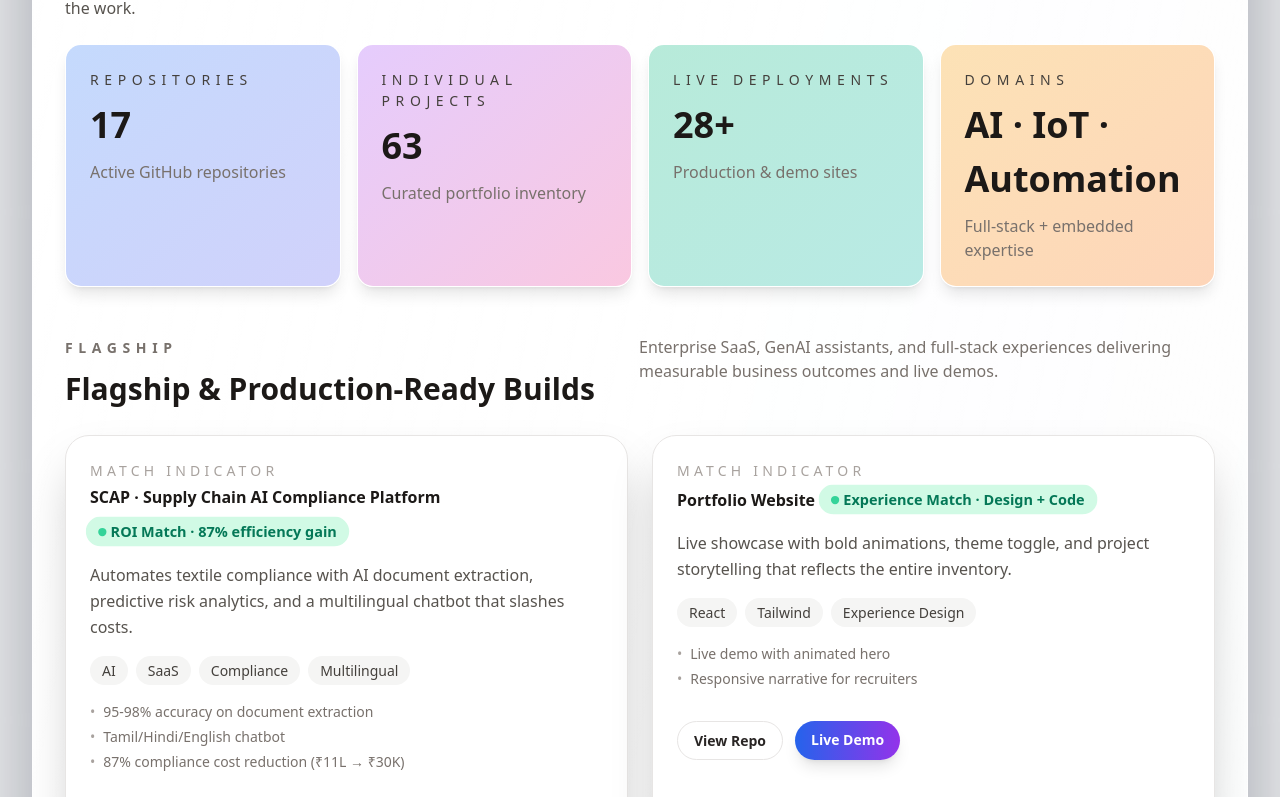
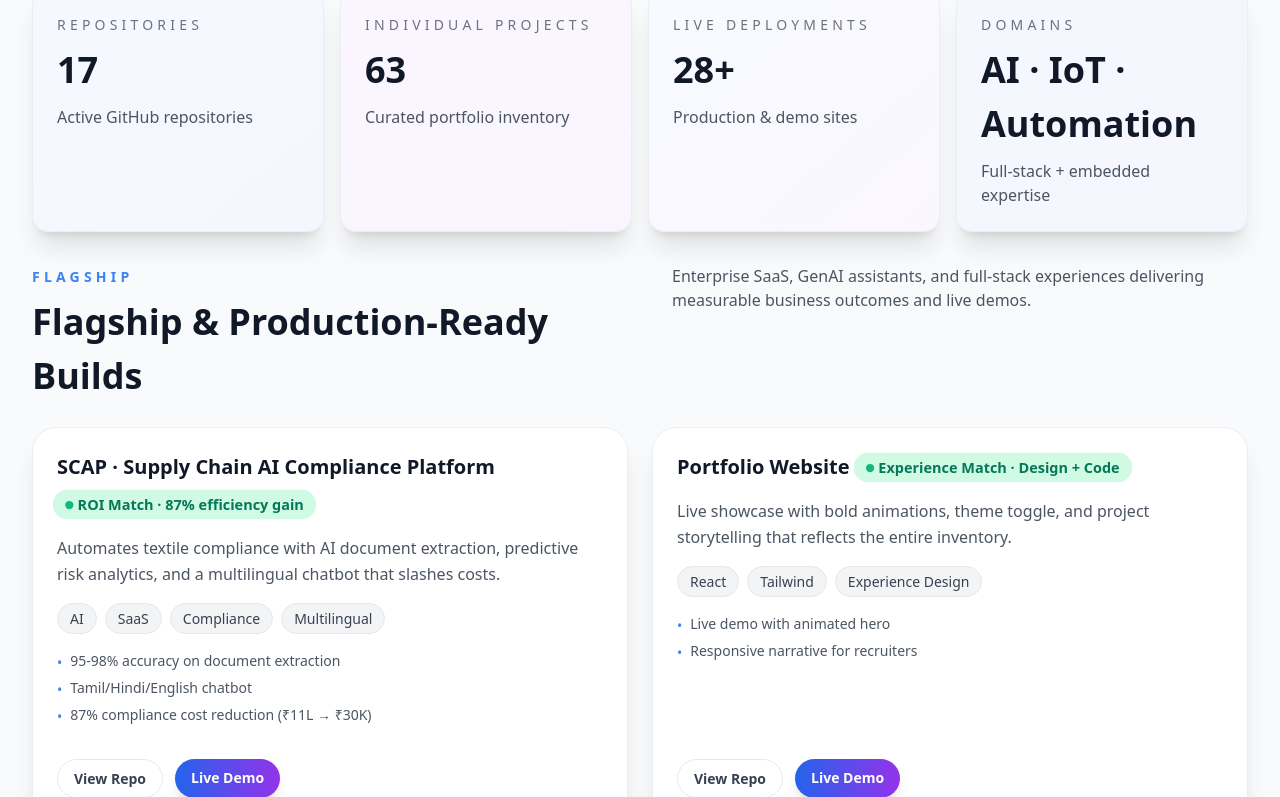
Before and after one commit to haransundar/Portfolio, a React (Vite) app in the folder portfolio/: page / in a window 1280 px wide. Shown: the part 2203-3000 px from the top of the page. Built offline with nearby package versions, Linux system fonts and the light colour scheme.

Commit message:
Redesign Projects section with consistent blue/purple theme and improved dark mode support

```diff
--- a/portfolio/src/components/Projects.jsx
+++ b/portfolio/src/components/Projects.jsx
@@ -3,10 +3,10 @@ import { motion, useInView } from 'framer-motion';
 import { cn } from '../utils/design-system';
 
 const highlightStats = [
-  { label: 'Repositories', value: '17', detail: 'Active GitHub repositories', accent: 'from-blue-500 to-indigo-500' },
-  { label: 'Individual Projects', value: '63', detail: 'Curated portfolio inventory', accent: 'from-purple-500 to-pink-500' },
-  { label: 'Live Deployments', value: '28+', detail: 'Production & demo sites', accent: 'from-emerald-500 to-teal-500' },
-  { label: 'Domains', value: 'AI · IoT · Automation', detail: 'Full-stack + embedded expertise', accent: 'from-amber-500 to-orange-500' },
+  { label: 'Repositories', value: '17', detail: 'Active GitHub repositories', accent: 'from-blue-500 to-blue-600' },
+  { label: 'Individual Projects', value: '63', detail: 'Curated portfolio inventory', accent: 'from-purple-500 to-purple-600' },
+  { label: 'Live Deployments', value: '28+', detail: 'Production & demo sites', accent: 'from-blue-400 to-purple-500' },
+  { label: 'Domains', value: 'AI · IoT · Automation', detail: 'Full-stack + embedded expertise', accent: 'from-blue-600 to-indigo-600' },
 ];
 
 const projectSections = [
@@ -15,7 +15,7 @@ const projectSections = [
     title: 'Flagship & Production-Ready Builds',
     subtitle:
       'Enterprise SaaS, GenAI assistants, and full-stack experiences delivering measurable business outcomes and live demos.',
-    accent: 'from-orange-400 to-rose-500',
+    accent: 'from-blue-500 to-purple-600',
     projects: [
       {
         name: 'SCAP · Supply Chain AI Compliance Platform',
@@ -84,7 +84,7 @@ const projectSections = [
     id: 'ai-ml',
     title: 'AI/ML Repositories',
     subtitle: 'Monorepos and experiments pushing agentic automation, Vertex AI playbooks, and document automation workflows.',
-    accent: 'from-indigo-500 to-sky-500',
+    accent: 'from-blue-600 to-indigo-600',
     projects: [
       {
         name: 'Google-adk · ADK Agent Monorepo',
@@ -126,7 +126,7 @@ const projectSections = [
     title: 'AI-Projects Repository (19 Sub-Projects)',
     subtitle:
       'Breadth-first experimentation with multi-file automation suites and Python scripts spanning vision, robotics, and agent tools.',
-    accent: 'from-fuchsia-500 to-purple-500',
+    accent: 'from-purple-500 to-purple-700',
     projects: [
       {
         name: 'Complex Multi-File Systems (5)',
@@ -178,7 +178,7 @@ const projectSections = [
     title: 'IoT-Projects Repository (27 Sub-Projects)',
     subtitle:
       'Embedded craftsmanship for gesture robotics, smart monitoring, and sensor-driven safety systems.',
-    accent: 'from-emerald-500 to-lime-500',
+    accent: 'from-blue-400 to-blue-600',
     projects: [
       {
         name: 'Robotics & Gesture Control Stack',
@@ -245,7 +245,7 @@ const projectSections = [
     id: 'web',
     title: 'Web Development Collections (3 Repos)',
     subtitle: 'Interactive games, experimental pages, and hackathon builds crafted with JS/HTML/CSS.',
-    accent: 'from-sky-500 to-cyan-500',
+    accent: 'from-indigo-500 to-blue-500',
     projects: [
       {
         name: 'Game & Web Projects',
@@ -265,7 +265,7 @@ const projectSections = [
     id: 'automation',
     title: 'Automation Projects (RPA)',
     subtitle: 'Robotic process automation for finance, HR, and admin workflows.',
-    accent: 'from-amber-500 to-yellow-500',
+    accent: 'from-purple-600 to-indigo-600',
     projects: [
       {
         name: 'RPA-Projects',
@@ -283,7 +283,7 @@ const projectSections = [
     id: 'organization',
     title: 'Organizational & Planning Tools',
     subtitle: 'TypeScript-powered planning hubs and experimental canvases on Replit.',
-    accent: 'from-neutral-500 to-slate-500',
+    accent: 'from-blue-500 to-indigo-500',
     projects: [
       {
         name: 'Planning + Experimental Hubs (3)',
@@ -318,18 +318,17 @@ export default function Projects() {
     <motion.section
       ref={sectionRef}
       id="projects"
-      className="relative mb-24 space-y-12 rounded-[32px] border border-white/30 bg-gradient-to-br from-white via-white/80 to-neutral-50/80 dark:from-neutral-900/70 dark:via-neutral-900/75 dark:to-neutral-950/90 p-6 sm:p-8 shadow-[0_40px_120px_rgba(15,23,42,0.45)] overflow-hidden"
+      className="relative mb-16 sm:mb-24 space-y-8"
       variants={sectionVariants}
       initial="hidden"
       animate={isInView ? "visible" : "hidden"}
     >
-      <span className="pointer-events-none absolute inset-0 -z-10 bg-gradient-to-br from-white/0 via-white/40 to-white/0 dark:from-black/50 dark:via-black/80 dark:to-black/0" aria-hidden="true" />
-      <motion.div className="relative z-10 space-y-6" variants={cardVariants}>
+      <motion.div className="space-y-6" variants={cardVariants}>
         <div>
           <p className="text-xs uppercase tracking-[0.4em] text-blue-500 font-semibold">Project Inventory</p>
-          <h2 className="text-3xl sm:text-4xl font-bold text-neutral-900 dark:text-white">Complete Portfolio Lineup</h2>
+          <h2 className="text-3xl sm:text-4xl font-extrabold text-gray-900 dark:text-white mt-2">Complete Portfolio Lineup</h2>
         </div>
-        <p className="text-neutral-600 dark:text-neutral-300 max-w-3xl">
+        <p className="text-gray-600 dark:text-gray-300 max-w-3xl text-lg">
           Every repository and sub-project has been curated into themed collections with live demos, strategic highlights,
           and animated match indicators so visitors instantly understand the breadth and impact of the work.
         </p>
@@ -337,65 +336,67 @@ export default function Projects() {
           {highlightStats.map((stat) => (
             <motion.div
               key={stat.label}
-              className="relative overflow-hidden rounded-2xl border border-white/0 p-6 shadow-lg bg-white/80 dark:bg-neutral-900/70 backdrop-blur-xl"
+              className="relative overflow-hidden rounded-2xl border border-gray-200/70 dark:border-gray-700/70 p-6 shadow-xl bg-white dark:bg-gray-900"
               variants={cardVariants}
+              whileHover={{ y: -4 }}
             >
-              <span className={cn('absolute inset-0 bg-gradient-to-br opacity-30', stat.accent)} aria-hidden="true" />
+              <div className={cn('absolute inset-0 bg-gradient-to-br opacity-5', stat.accent)} aria-hidden="true" />
               <div className="relative space-y-2">
-                <p className="text-xs uppercase tracking-[0.4em] text-neutral-700 dark:text-neutral-200/70">{stat.label}</p>
-                <p className="text-3xl font-black text-neutral-900 dark:text-white">{stat.value}</p>
-                <p className="text-sm text-neutral-500 dark:text-neutral-300">{stat.detail}</p>
+                <p className="text-xs uppercase tracking-[0.3em] text-gray-500 dark:text-gray-400">{stat.label}</p>
+                <p className="text-3xl font-black text-gray-900 dark:text-white">{stat.value}</p>
+                <p className="text-sm text-gray-600 dark:text-gray-300">{stat.detail}</p>
               </div>
             </motion.div>
           ))}
         </div>
       </motion.div>
 
-      <div className="space-y-16">
+      <div className="space-y-12">
         {projectSections.map((section) => (
           <motion.div key={section.id} className="space-y-6" variants={sectionVariants}>
             <div className="flex flex-col gap-2 md:flex-row md:items-baseline md:justify-between">
               <div className="space-y-2">
-                <p className="text-xs uppercase tracking-[0.4em] text-neutral-500 dark:text-neutral-400 font-semibold">
+                <p className="text-xs uppercase tracking-[0.3em] text-blue-500 font-semibold">
                   {section.id.replace('-', ' ')}
                 </p>
-                <h3 className="text-2xl font-semibold text-neutral-900 dark:text-white">{section.title}</h3>
+                <h3 className="text-2xl sm:text-3xl font-extrabold text-gray-900 dark:text-white">{section.title}</h3>
               </div>
-              <p className="text-sm text-neutral-500 dark:text-neutral-300 max-w-xl">{section.subtitle}</p>
+              <p className="text-sm text-gray-600 dark:text-gray-400 max-w-xl">{section.subtitle}</p>
             </div>
             <div className="grid gap-6 md:grid-cols-2">
               {section.projects.map((project, idx) => (
                 <motion.article
                   key={`${section.id}-${project.name}`}
-                  className="relative overflow-hidden rounded-3xl border border-neutral-200 dark:border-neutral-800 bg-white dark:bg-neutral-900 shadow-2xl"
+                  className="group relative overflow-hidden rounded-3xl border border-gray-200/70 dark:border-gray-800/70 bg-white dark:bg-gray-900 shadow-xl hover:shadow-2xl transition-shadow duration-300"
                   variants={cardVariants}
-                  transition={{ delay: idx * 0.08 }}
+                  transition={{ delay: idx * 0.06 }}
+                  whileHover={{ y: -4 }}
                 >
-                  <div className={cn('absolute inset-x-0 top-0 h-1.5', section.accent)} aria-hidden="true" />
+                  <div className={cn('absolute inset-x-0 top-0 h-1', section.accent)} aria-hidden="true" />
+                  <div className="absolute inset-0 bg-gradient-to-br from-blue-50/30 to-purple-50/20 dark:from-blue-600/5 dark:to-purple-600/5 opacity-0 group-hover:opacity-100 transition-opacity duration-500 pointer-events-none" />
                   <div className="relative flex h-full flex-col gap-4 p-6">
-                    <div className="flex flex-col gap-1">
-                      <p className="text-xs uppercase tracking-[0.3em] text-neutral-400">Match Indicator</p>
+                    <div className="flex flex-col gap-2">
                       <div className="flex flex-wrap items-center gap-2">
-                        <span className="text-sm font-bold text-neutral-900 dark:text-white">{project.name}</span>
+                        <h4 className="text-lg font-bold text-gray-900 dark:text-white">{project.name}</h4>
                         {project.matchScore && (
                           <motion.span
-                            className="inline-flex items-center gap-1 rounded-full bg-emerald-100 px-3 py-1 text-xs font-semibold text-emerald-700 dark:text-emerald-100"
+                            className="inline-flex items-center gap-1 rounded-full bg-emerald-100 dark:bg-emerald-900/30 px-3 py-1 text-xs font-semibold text-emerald-700 dark:text-emerald-300"
                             animate={{ scale: [1, 1.05, 1] }}
                             transition={{ repeat: Infinity, duration: 2 }}
                           >
-                            <span className="h-2 w-2 rounded-full bg-emerald-400" />
+                            <span className="h-2 w-2 rounded-full bg-emerald-500" />
                             {project.matchScore}
                           </motion.span>
                         )}
                       </div>
                     </div>
-                    <p className="text-sm text-neutral-600 dark:text-neutral-300 leading-relaxed">{project.description}</p>
+                    <p className="text-sm text-gray-600 dark:text-gray-300 leading-relaxed">{project.description}</p>
                     {project.tags?.length > 0 && (
                       <div className="flex flex-wrap gap-2">
                         {project.tags.map((tag) => (
                           <span
                             key={tag}
-                            className="rounded-full bg-neutral-100 px-3 py-1 text-xs font-medium text-neutral-700 dark:bg-neutral-800 dark:text-neutral-200"
+                            className="rounded-full bg-gray-100 dark:bg-gray-800 px-3 py-1 text-xs font-medium text-gray-700 dark:text-gray-300 border border-gray-200 dark:border-gray-700"
                           >
                             {tag}
                           </span>
@@ -403,12 +404,12 @@ export default function Projects() {
                       </div>
                     )}
                     {project.subProjects?.length > 0 && (
-                      <div className="space-y-1">
-                        <p className="text-xs font-semibold uppercase tracking-[0.4em] text-neutral-400">Sub-projects</p>
-                        <div className="grid gap-1 text-xs text-neutral-600 dark:text-neutral-300 max-h-40 overflow-y-auto pr-2">
+                      <div className="space-y-2">
+                        <p className="text-xs font-semibold uppercase tracking-[0.3em] text-gray-500 dark:text-gray-400">Sub-projects</p>
+                        <div className="grid gap-1 text-xs text-gray-600 dark:text-gray-400 max-h-40 overflow-y-auto pr-2 custom-scrollbar">
                           {project.subProjects.map((subproject) => (
                             <div key={subproject} className="flex items-center gap-2">
-                              <span className="block h-px w-4 bg-gradient-to-r from-white to-neutral-200 dark:from-white/70" />
+                              <span className="block h-px w-3 bg-blue-400 dark:bg-blue-500" />
                               <span className="truncate">{subproject}</span>
                             </div>
                           ))}
@@ -416,22 +417,22 @@ export default function Projects() {
                       </div>
                     )}
                     {project.matchHighlights?.length > 0 && (
-                      <ul className="space-y-1 text-xs text-neutral-500 dark:text-neutral-400">
+                      <ul className="space-y-1 text-xs text-gray-600 dark:text-gray-400">
                         {project.matchHighlights.map((highlight) => (
-                          <li key={`${project.name}-${highlight}`}>
-                            <span className="mr-2 text-neutral-400">•</span>
-                            {highlight}
+                          <li key={`${project.name}-${highlight}`} className="flex items-start gap-2">
+                            <span className="text-blue-500 mt-0.5">•</span>
+                            <span>{highlight}</span>
                           </li>
                         ))}
                       </ul>
                     )}
-                    <div className="mt-4 flex flex-wrap gap-3">
+                    <div className="mt-auto pt-4 flex flex-wrap gap-3">
                       {project.links?.github && (
                         <a
                           href={project.links.github}
                           target="_blank"
                           rel="noreferrer"
-                          className="rounded-full border border-neutral-200 px-4 py-2 text-xs font-semibold text-neutral-800 transition-all duration-200 hover:border-blue-500 hover:text-blue-600 dark:border-neutral-700 dark:text-neutral-200 dark:hover:text-blue-300"
+                          className="rounded-full border border-gray-200 dark:border-gray-700 px-4 py-2 text-xs font-semibold text-gray-700 dark:text-gray-300 transition-all duration-200 hover:border-blue-500 hover:text-blue-600 dark:hover:border-blue-400 dark:hover:text-blue-400 focus-ring"
                         >
                           View Repo
                         </a>
@@ -441,7 +442,7 @@ export default function Projects() {
                           href={project.links.demo}
                           target="_blank"
                           rel="noreferrer"
-                          className="rounded-full bg-gradient-to-r from-blue-600 to-purple-600 px-4 py-2 text-xs font-semibold text-white shadow-lg shadow-blue-500/40 transition-all duration-200 hover:brightness-110"
+                          className="rounded-full bg-gradient-to-r from-blue-600 to-purple-600 px-4 py-2 text-xs font-semibold text-white shadow-lg hover:shadow-xl transition-all duration-200 hover:brightness-110 focus-ring"
                         >
                           Live Demo
                         </a>
```
Also changed, not shown: portfolio/src/App.css (+31 -0 lines).
